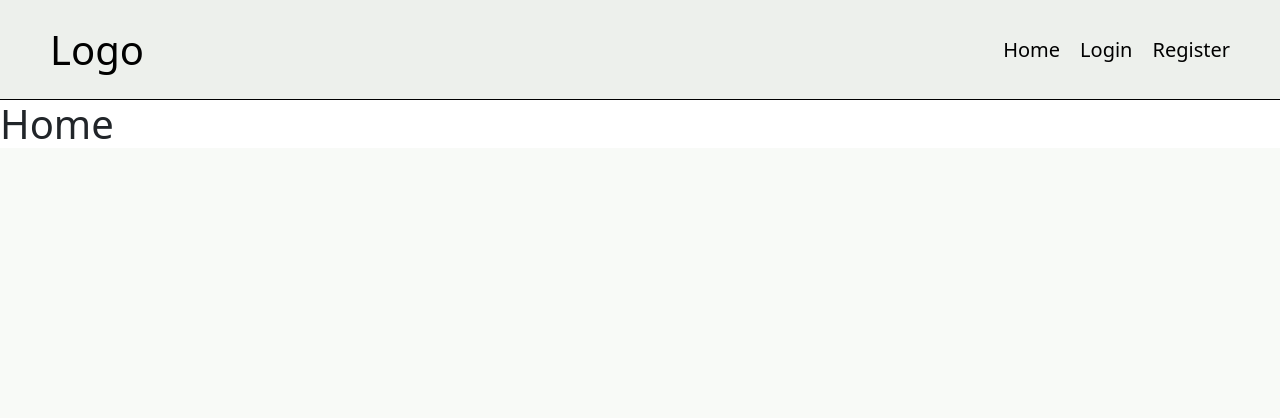
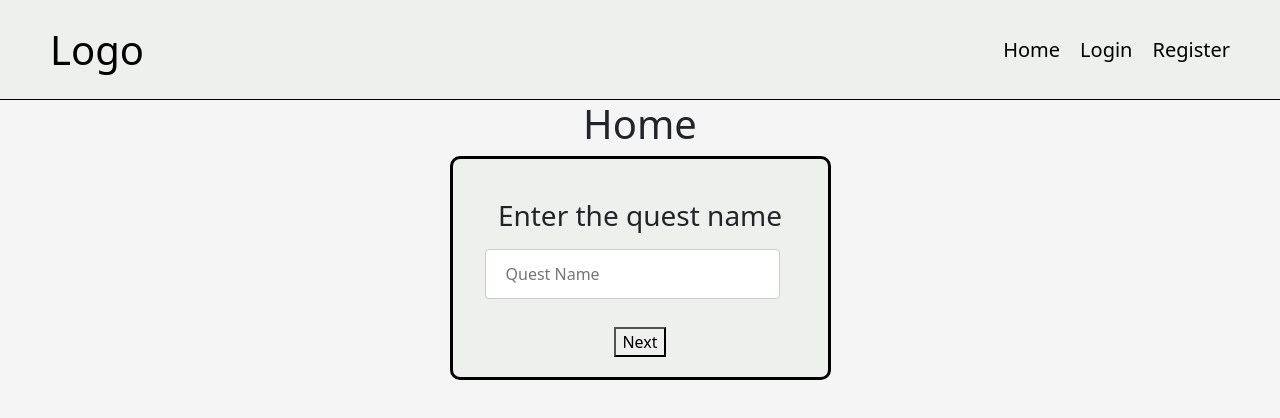
Before and after one commit to Cufe12345/ECM2434_, a React (Vite) app in the folder Frontend/ECM2434_Frontend/: page / in a window 1280 px wide. Shown: the top 418 px of the page. Built offline with nearby package versions, Linux system fonts and the light colour scheme.

Commit message:
Made the login page redirect to home page, also made the create quest form look a little better, also made the create quest form actually create a quest on the backend

```diff
--- a/Frontend/ECM2434_Frontend/src/api/testRequest.jsx
+++ b/Frontend/ECM2434_Frontend/src/api/testRequest.jsx
@@ -35,7 +35,7 @@ export default class ApiClient {
   return (response_data);
   }
 
-  async post(url, data) {
+  async post(url, data, token) {
     // const response = await this.axios.post(url, data).then((response) => {
     //   response.headers["Access-Control-Allow-Origin"] = "*";
     //   return response.data;
@@ -43,9 +43,10 @@ export default class ApiClient {
     //   console.log(error);
     //   return error;
     // });
+
     const requestOptions = {
       method: 'POST',
-      headers: { 'Content-Type': 'application/json' },
+      headers: { 'Content-Type': 'application/json' , 'Authorization': token ? ('Token '+token): ''},
       body: JSON.stringify(data)
   };
   const response = await fetch(baseURL+url, requestOptions);
@@ -61,4 +62,8 @@ export default class ApiClient {
     const response = await this.get("user/",token);
     return response;
   }
+  async createQuest(token, data) {
+    const response = await this.post("quest/add/", data, token);
+    return response;
+  }
 }
--- a/Frontend/ECM2434_Frontend/src/components/forms/createQuest/createQuestForm.jsx
+++ b/Frontend/ECM2434_Frontend/src/components/forms/createQuest/createQuestForm.jsx
@@ -1,7 +1,10 @@
 import React, { useRef } from 'react';
 import { useState } from 'react';
 import classes from './createQuestForm.module.css';
+import { useUser } from '../../../contexts/userContext';
+import ApiClient from '../../../api/index';
 export function CreateQuestForm() {
+    const { user, userDataLoading} = useUser();
     const[step, setStep] = useState(1);
     const [name, setName] = useState("");
     const [description, setDescription] = useState("");
@@ -12,29 +15,50 @@ export function CreateQuestForm() {
 
     function createQuest(){
         console.log("Creating Quest");
+        let data = {
+            name: name,
+            task: description,
+            state:"active",
+            // latitude: latitude,
+            // longitude: longitude,
+        }
+        ApiClient.api.createQuest(user,data).then((res) => {
+            console.log(res);
+        }).catch((error) => {
+            console.log(error);
+        });
         console.log(name);
         console.log(description);
         console.log(latitude);
         console.log(longitude);
         console.log(image);
     }
+    const onSubmit = (e) => {
+        e.preventDefault();
+        if(step === maxSteps){
+            createQuest();
+        }
+        else{
+            setStep(step + 1);
+        }
+    }
     return(
-        <div>
+        <form className={classes.form} onSubmit={onSubmit}>
             {/* <div>Step {step}</div> */}
             {step == 1 && (
-                <div>
+                <div className={classes.inputContainer}>
                     <h3>Enter the quest name</h3>
                     <input className={classes.inputField} type="text" placeholder="Quest Name" value={name} onChange={(e) => setName(e.target.value)}/>
                 </div>
             )}
             {step === 2 && (
-                <div>
+                <div className={classes.inputContainer}>
                     <h3>Enter the quest description</h3>
                     <input className={classes.inputField} type="text" placeholder="Quest Description" value={description} onChange={(e) => setDescription(e.target.value)}/>
                 </div>
             )}
             {step === 3 && (
-                <>
+                <div className={classes.inputContainer}>
 
                     <h3>Enter the quest location</h3>
                     <div className={classes.locationContainer}>
@@ -42,19 +66,19 @@ export function CreateQuestForm() {
                         <input className={classes.inputField} type="number" placeholder="Longitude" value={longitude} onChange={(e) => setLongitude(e.target.value)}/>
                         <input className={classes.inputField} type="number" placeholder="Latitude" value={latitude} onChange={(e) => setLatitude(e.target.value)}/>
                     </div>
-                </>
+                </div>
             )}
             {step === 4 && (
-                <>
+                <div className={classes.inputContainer}>
 
                 <h3>Upload an example image of the completed quest</h3>
                 <input className={classes.inputField} type="file" accept="image/*" placeholder="Add Image" value={image} onChange={(e) => setImage(e.target.value)}/>
 
-            </>
+            </div>
             )}
             {step === maxSteps ? (
-            <button onClick={() => createQuest()}>Create</button>
-            ) : (<button onClick={() => setStep(step + 1)}>Next</button>)}
-        </div>
+            <button>Create</button>
+            ) : (<button>Next</button>)}
+        </form>
     );
 }
--- a/Frontend/ECM2434_Frontend/src/components/forms/createQuest/createQuestForm.module.css
+++ b/Frontend/ECM2434_Frontend/src/components/forms/createQuest/createQuestForm.module.css
@@ -1,5 +1,5 @@
 .inputField{
-    width: 50%;
+    width: 100%;
     padding: 12px 20px;
     /* margin-top: 8px;
     margin-bottom: 19px;
@@ -15,3 +15,24 @@
     flex-direction: row;
     justify-content: space-between;
 }
+.form{
+    display: flex;
+    flex-direction: column;
+    align-items: center;
+    justify-content: center;
+    height: auto;
+    width: auto;
+    padding: 20px;
+    border: 3px solid #000000;
+    border-radius: 10px;
+    background-color: #EDF0EC;
+}
+.inputContainer{
+    display: flex;
+    flex-direction: column;
+    align-items: center;
+    justify-content: center;
+    width: 100%;
+    max-width: 400px;
+    padding: 20px;
+}
--- a/Frontend/ECM2434_Frontend/src/pages/Home.jsx
+++ b/Frontend/ECM2434_Frontend/src/pages/Home.jsx
@@ -1,23 +1,24 @@
 import React, { useEffect } from 'react';
 import { useUser } from '../contexts/userContext';
 import {CreateQuestForm} from '../components/forms/createQuest/createQuestForm';
+import classes from './Home.module.css';
 const Home = () => {
 
     //This is how you use the user context, you can access all these variables and functions from the context
     const { user,setUser,userData,userDataError,userDataLoading} = useUser();
 
-
+    //ctrl i
 
     return (
         // should be !userDataLoading but for testing purposes we will keep it as true
         userDataLoading ?
             <h1>Loading...</h1>
             :
-            <div>
+            <div className={classes.container}>
                 <h1>Home</h1>
-                {/* <CreateQuestForm/> */}
+                <CreateQuestForm/>
             </div>
     );
 }
 
-export default Home;
+export default Home
--- /dev/null
+++ b/Frontend/ECM2434_Frontend/src/pages/Home.module.css
@@ -0,0 +1,8 @@
+.container{
+    display: flex;
+    flex-direction: column;
+    align-items: center;
+    /* justify-content: center; */
+    height: 90vh;
+    background-color: #f5f5f5;
+}
--- a/Frontend/ECM2434_Frontend/src/pages/Login.jsx
+++ b/Frontend/ECM2434_Frontend/src/pages/Login.jsx
@@ -5,10 +5,12 @@ import { useUser } from "../contexts/userContext";
 import login from "../api/testRequest";
 import { useState } from "react";
 import ApiClient from "../api/index";
+import { useNavigate } from "react-router-dom";
 
 const Login = () => {
 
     const { setUser } = useUser();
+    const navigate = useNavigate();
     const[username,setUsername]=useState('');
     const[password,setPassword]=useState('');
 
@@ -26,7 +28,7 @@ const Login = () => {
             console.log(res)
             setUser(res.auth_token);
             // toast.success('Login successful');
-            // navigate('/');
+            navigate('/');
         }).catch((error) => {
             console.log(error);
             // toast.error(`Login failed - ${error.response.detail ?? 'Contact support'}`);
```
